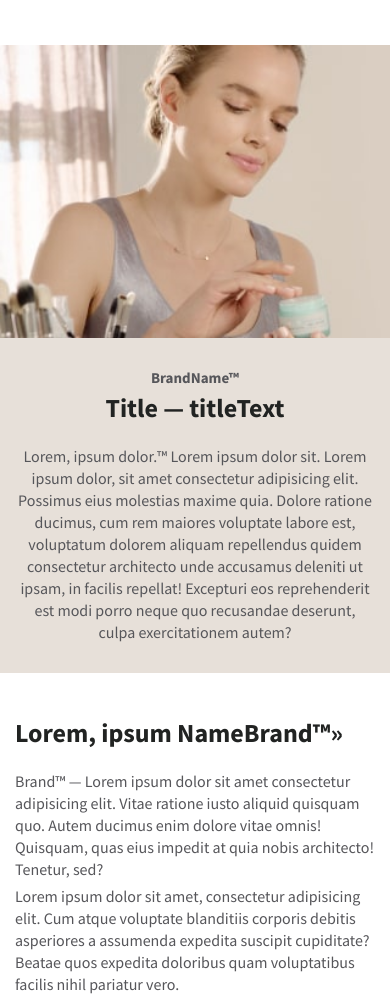
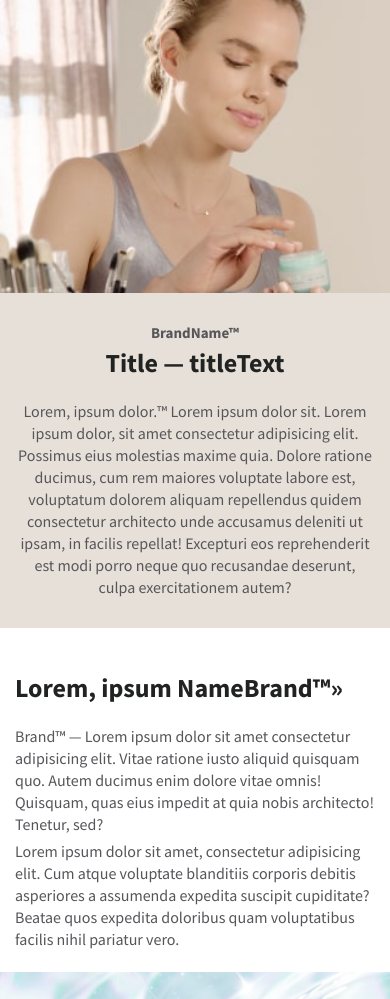
Before and after one commit to andrey-kudinov/beauty, a plain HTML site: page index.html in a window 390 px wide. Shown: the top 999 px of the page. Drawn offline with Linux system fonts and the light colour scheme.

Commit message:
мелкие правки

```diff
--- a/app.js
+++ b/app.js
@@ -14,12 +14,10 @@ window.addEventListener("load", function () {
     };
   }
   document.querySelectorAll(".indegrients__caption")[0].classList.add("indegrients__caption-active");
-
   // открывашки для Подробнее и для карточек в What-is
   // возможно лучше было бы написать через clothest
   for (let i = 0; i < 5; i++) {
     document.querySelectorAll(".js-more-btn")[i].onclick = function () {
-      console.log("1");
       document.querySelectorAll(".js-more-desc")[i].classList.toggle("more-text_opened");
       document.querySelectorAll(".js-more-btn")[i].classList.toggle("btn_opened");
     };
--- a/styles.css
+++ b/styles.css
@@ -669,6 +669,9 @@ html {
 /* END BOTTOM BLOCK */
 
 @media screen and (max-width: 1199px) {
+  .beauty {
+    margin-top: 0;
+  }
   .beauty .container {
     padding: 0 39px;
   }
```
